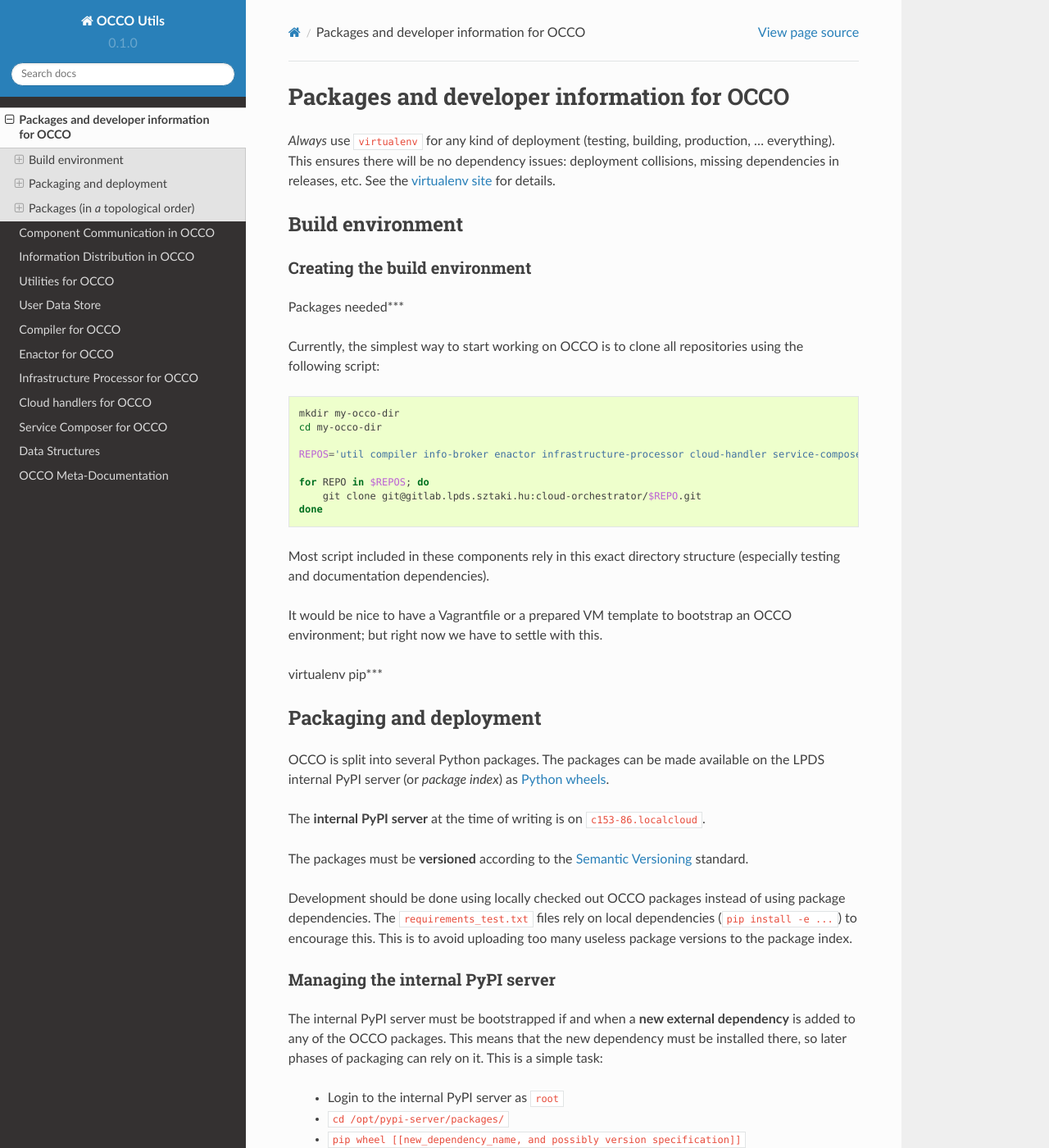
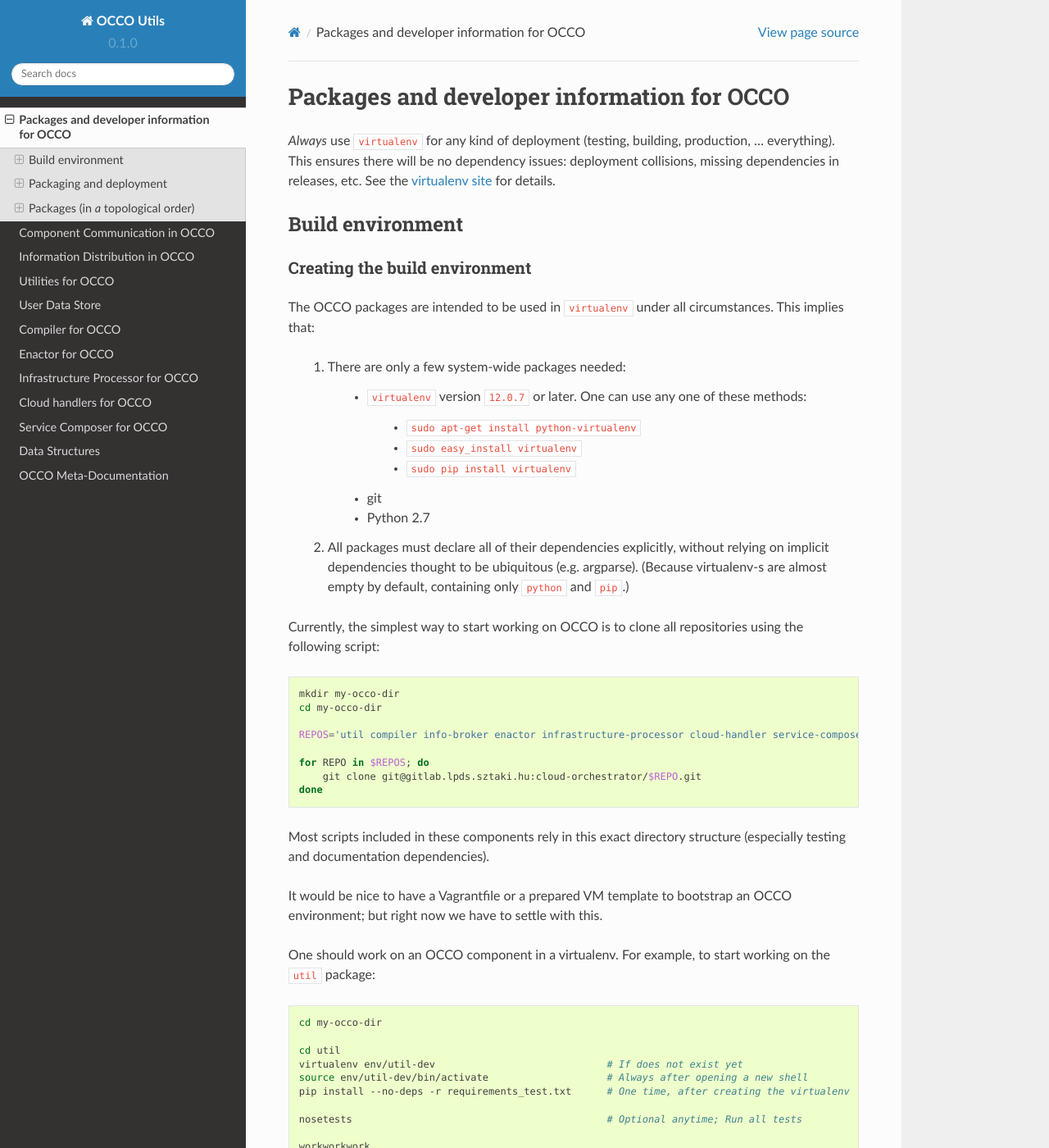
Before and after one commit to occopus/docs, a Sphinx documentation site: the page built from sphinx/source/packages.rst, in a window 1280 px wide and 1400 px high. Shown: the whole window at 82% size. Built offline with Sphinx 7.4.7 and the Read the Docs theme 2.0.0, drawn with Linux system fonts in a browser that asks for light colours; formulas are drawn with MathJax 3; some of the changed text lies outside the part shown.

Commit message:
Build environment

```diff
--- a/sphinx/source/packages.rst
+++ b/sphinx/source/packages.rst
@@ -2,6 +2,8 @@
 
 Packages and developer information for OCCO
 ===========================================
+
+.. _nosetests: https://nose.readthedocs.org
 
 *Always* use ``virtualenv`` for any kind of deployment (testing, building,
 production, ... everything). This ensures there will be no dependency issues:
@@ -16,7 +18,24 @@ Build environment
 Creating the build environment
 ~~~~~~~~~~~~~~~~~~~~~~~~~~~~~~
 
-Packages needed***
+The OCCO packages are intended to be used in ``virtualenv`` under all
+circumstances. This implies that:
+
+    #. There are only a few system-wide packages needed:
+
+         * ``virtualenv`` version ``12.0.7`` or later. One can use any one of
+           these methods:
+
+            * ``sudo apt-get install python-virtualenv``
+            * ``sudo easy_install virtualenv``
+            * ``sudo pip install virtualenv``
+         * git
+         * Python 2.7
+
+    #. All packages must declare all of their dependencies explicitly, without
+       relying on implicit dependencies thought to be ubiquitous (e.g.
+       argparse). (Because virtualenv-s are almost empty by default, containing
+       only ``python`` and ``pip``.)
 
 Currently, the simplest way to start working on OCCO is to clone all
 repositories using the following script:
@@ -32,13 +51,32 @@ repositories using the following script:
         git clone git@gitlab.lpds.sztaki.hu:cloud-orchestrator/$REPO.git
     done
 
-Most script included in these components rely in this exact directory structure
-(especially testing and documentation dependencies).
+Most scripts included in these components rely in this exact directory
+structure (especially testing and documentation dependencies).
 
 It would be nice to have a Vagrantfile or a prepared VM template to bootstrap
 an OCCO environment; but right now we have to settle with this.
 
-virtualenv pip***
+One should work on an OCCO component in a virtualenv. For example, to start
+working on the ``util`` package:
+
+.. code:: bash
+
+    cd my-occo-dir
+
+    cd util
+    virtualenv env/util-dev                             # If does not exist yet
+    source env/util-dev/bin/activate                    # Always after opening a new shell
+    pip install --no-deps -r requirements_test.txt      # One time, after creating the virtualenv
+
+    nosetests                                           # Optional anytime; Run all tests
+
+    workworkwork
+
+Testing
+~~~~~~~
+
+All packages are developed using nosetests_\ .
 
 Packaging and deployment
 ------------------------
```
Also changed, not shown: other parts of sphinx/source/packages.rst (+0 -2 lines).
